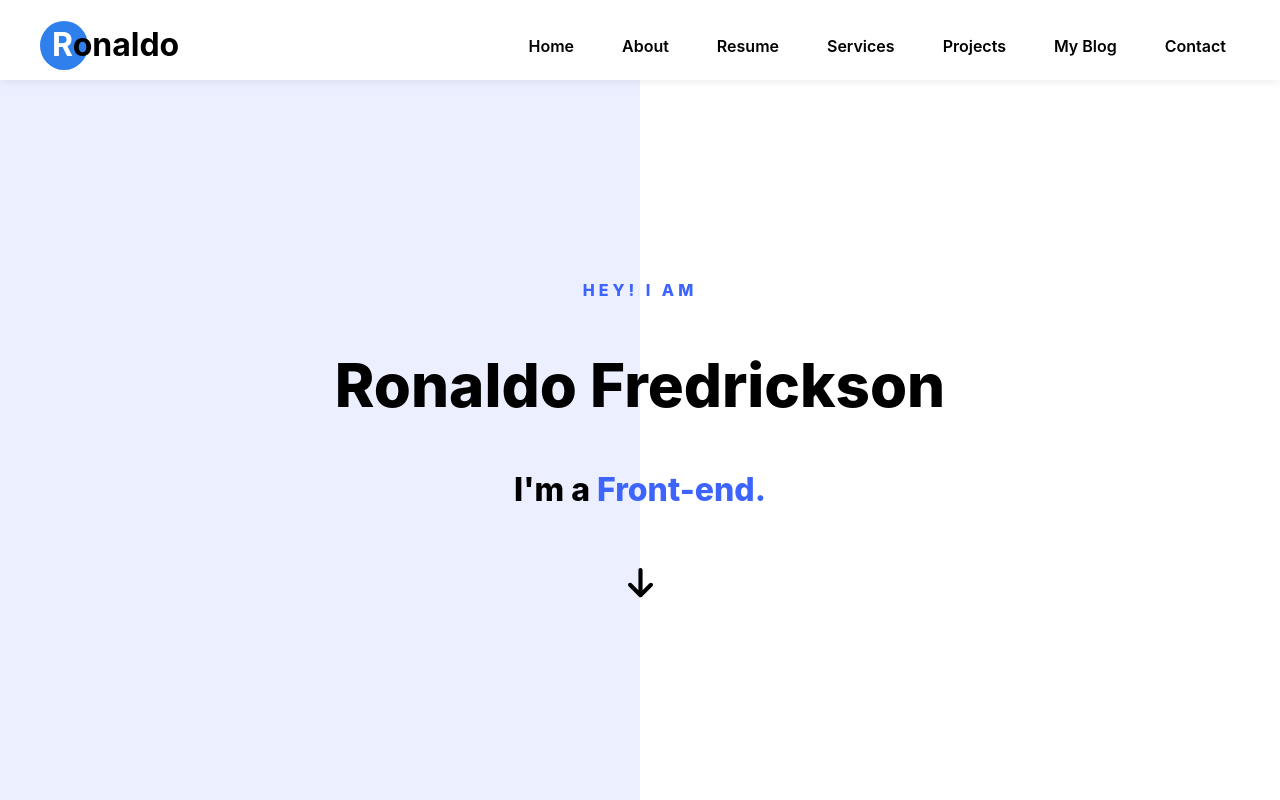
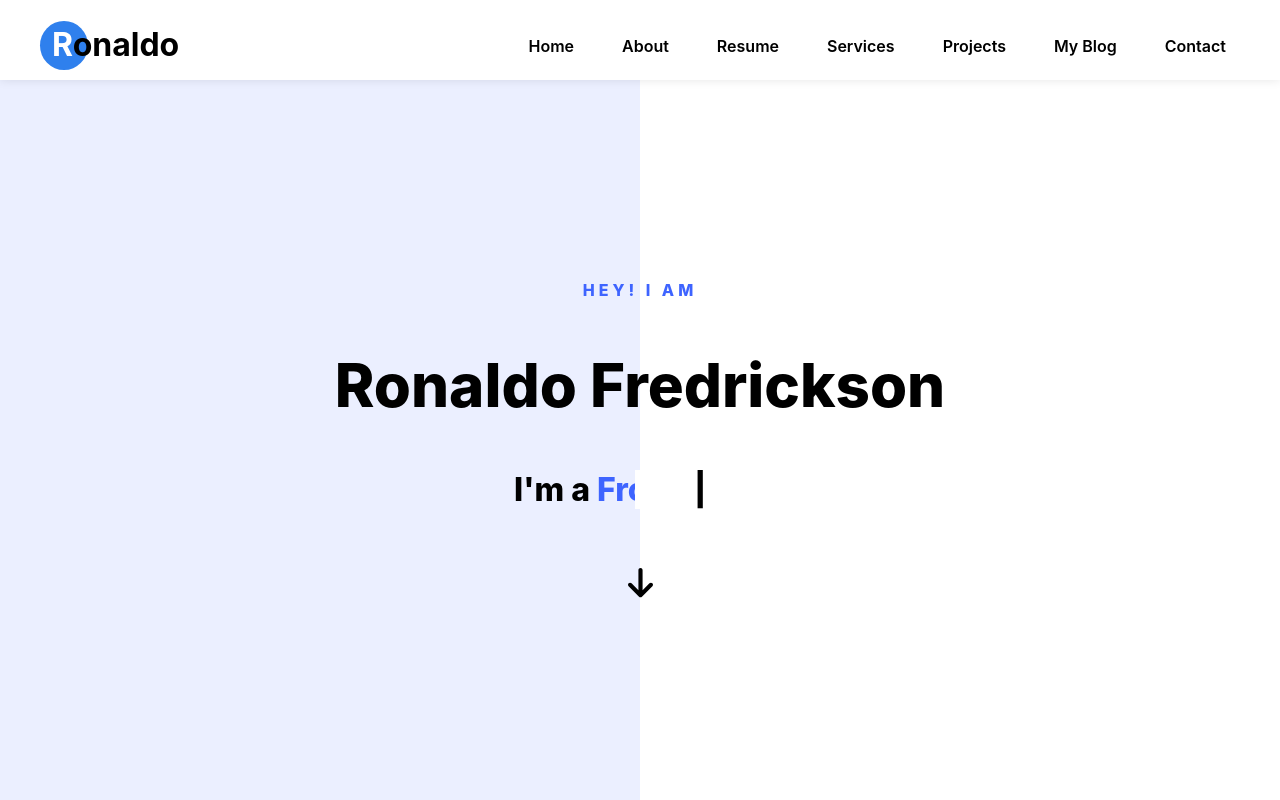
Before and after one commit to dnKhanh22/colorlib-reactjs, a React (Create React App) app: page / in a window 1280 px wide. Shown: the top 800 px of the page. Built offline with nearby package versions, Linux system fonts and the light colour scheme.

Commit message:
update 6/3 - 2

```diff
--- a/src/components/Home/Home.js
+++ b/src/components/Home/Home.js
@@ -12,7 +12,7 @@ const Home = () => {
                         <div className="wapper">
                             <span className="subheading">hey! i am</span>
                             <h1>Ronaldo Fredrickson</h1>
-                            <h2>I'm a <span>Front-end.</span></h2>
+                            <h2>I'm a <span className="auto-typing">Front-end.</span></h2>
                             <div className='icon-arrow-down'>
                                 <a href='#resume'>
                                 <svg xmlns="http://www.w3.org/2000/svg" viewBox="0 0 384 512">
--- a/src/components/Home/styles/home.scss
+++ b/src/components/Home/styles/home.scss
@@ -49,6 +49,7 @@
             width: 50%;
             height: auto;
             background: #3e64ff;
+
         }
         .wapper{
             position: relative;
@@ -66,3 +67,31 @@
     height: 15px;
 
 }
+#home{
+    .wapper{
+        .auto-typing{
+           position: relative;
+        }
+        .auto-typing::after{
+
+            content: '|';
+            position: absolute;
+            right:0;
+            color:black;
+            background-color: white;
+            width: 100%;
+            animation: typing 3s steps(9) alternate infinite;
+
+        }
+        @keyframes  typing{
+            to{
+                width:0%;
+            }
+        }
+        @keyframes line{
+            50%{
+                color: transparent;
+            }
+        }
+    }
+}
```
